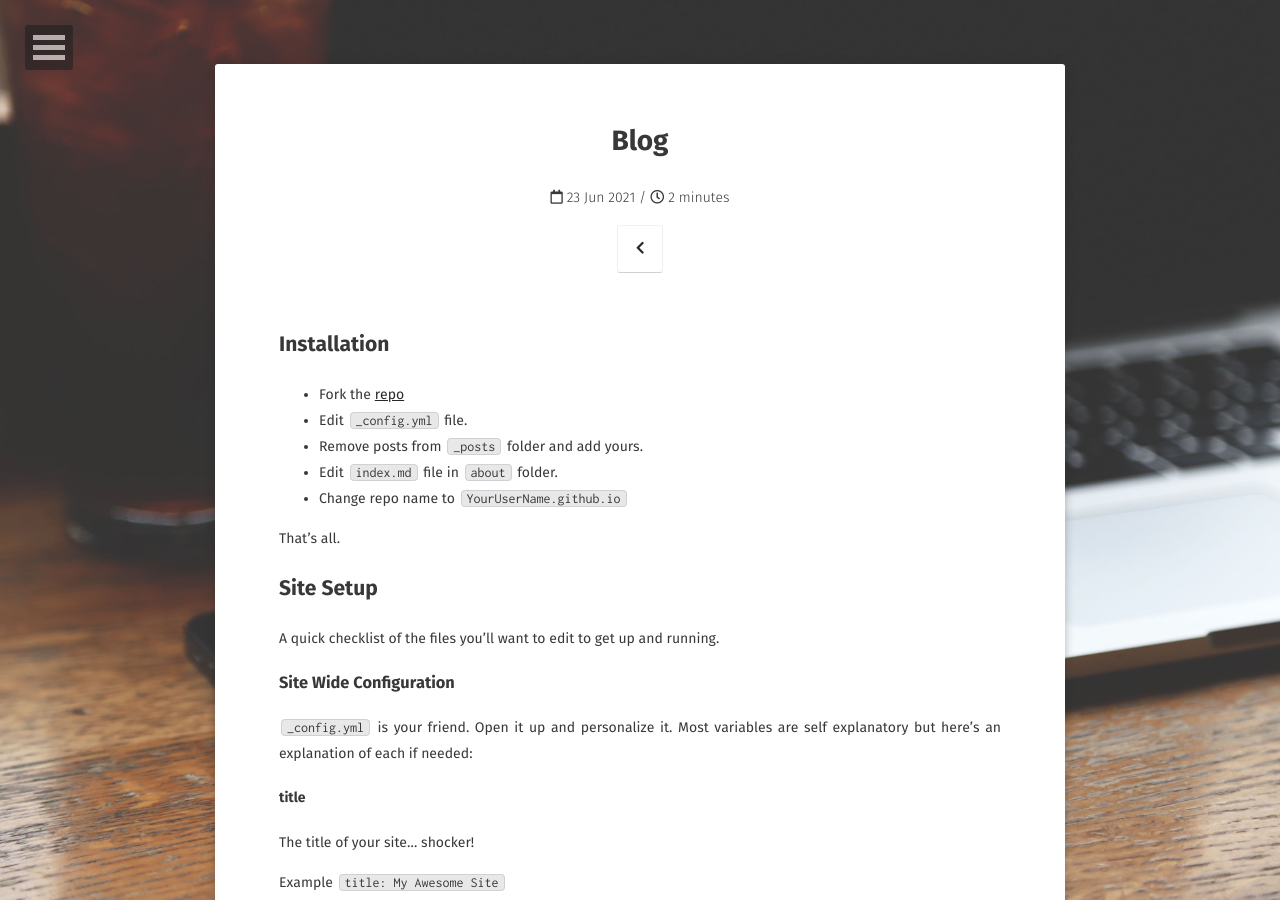
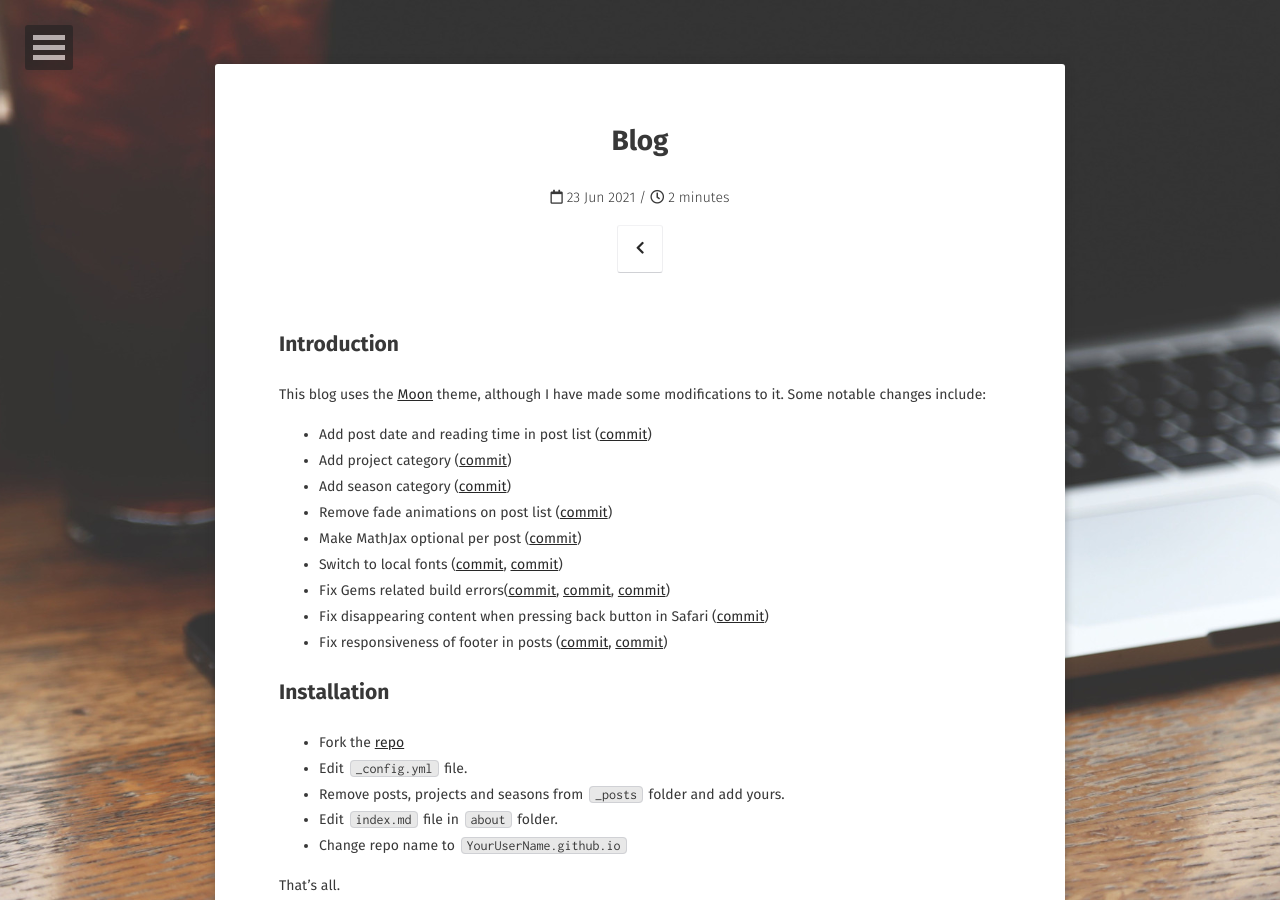
Before and after one commit to FuzzyGrim/blog, a Jekyll site: the page built from _posts/projects/2021-06-23-blog.md, in a window 1280 px wide and 900 px high. Built offline with Jekyll 4.4.1, drawn with Linux system fonts in a browser that asks for light colours; some web fonts are replaced.

Commit message:
update README with modifications from original template

```diff
--- a/_posts/projects/2021-06-23-blog.md
+++ b/_posts/projects/2021-06-23-blog.md
@@ -7,10 +7,25 @@ tag:
 - project
 ---
 
+## Introduction
+
+This blog uses the [Moon](https://github.com/TaylanTatli/Moon) theme, although I have made some modifications to it. Some notable changes include:
+
+  - Add post date and reading time in post list ([commit](https://github.com/FuzzyGrim/blog/commit/46494adc9902aa8d10f033cbe896817fbc97700a))
+  - Add project category ([commit](https://github.com/FuzzyGrim/blog/commit/32578a4d6ad586eeff253ec37a165f7c95e27565))
+  - Add season category ([commit](https://github.com/FuzzyGrim/blog/commit/9797a7307f75d4f1142c658601e9ef054d822afa))
+  - Remove fade animations on post list ([commit](https://github.com/FuzzyGrim/blog/commit/c977a6bfb521935f731f80a6b8a09db33ee72341))
+  - Make MathJax optional per post ([commit](https://github.com/FuzzyGrim/blog/commit/5a2a051469fa67ed44ed8d80516f943a2f9a0da4))
+  - Switch to local fonts ([commit](https://github.com/FuzzyGrim/blog/commit/80c4aff34eeb85fe06f09cab1ac0105fbb764f97), [commit](https://github.com/FuzzyGrim/blog/commit/45d82ba5bea55a65fc351095f2be6cb6cce3b974))
+  - Fix Gems related build errors([commit](https://github.com/FuzzyGrim/blog/commit/9b502ff1347a84b0bc67904e33a2be24def8b83d), [commit](https://github.com/FuzzyGrim/blog/commit/7ddbfe493edbaf4455f449966c228c645cee0e8a), [commit](https://github.com/FuzzyGrim/blog/commit/3ed7a3c7192a494ff32809fe6621ec8371fa2ae0))
+  - Fix disappearing content when pressing back button in Safari  ([commit](https://github.com/FuzzyGrim/blog/commit/f7cac2167e03e2420efbb0667d3e36bcbc9ac46b))
+  - Fix responsiveness of footer in posts ([commit](https://github.com/FuzzyGrim/blog/commit/6e8cd710cc4182ba620ce3fb25311a84d760a6ed), [commit](https://github.com/FuzzyGrim/blog/commit/a6de60db08138b8b520db2c67399c58704d8f3c8))
+
+
 ## Installation
 * Fork the [repo](https://github.com/FuzzyGrim/blog)
 * Edit `_config.yml` file.
-* Remove posts from `_posts` folder and add yours.
+* Remove posts, projects and seasons from `_posts` folder and add yours.
 * Edit `index.md` file in `about` folder.
 * Change repo name to `YourUserName.github.io`
 
```
Also changed, not shown: README.md.
